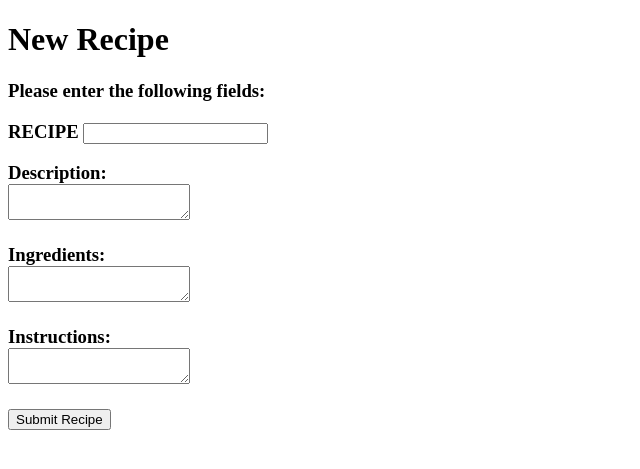
After one commit to lanaiya-legaspi/CMPE131-hw3, a Flask app: page /recipes/new in a window 1280 px wide. The commit adds this page. Shown: the top 469 px of the page, without its empty margins (0-640 px from the left). Run offline with Flask 3, Linux system fonts and the light colour scheme.

Commit message:
adding files for new recipes html shell without form submissions

```diff
--- a/app/forms.py
+++ b/app/forms.py
@@ -1,8 +1,16 @@
 from flask_wtf import FlaskForm
-from wtforms import StringField, PasswordField, BooleanField, SubmitField, validators
+from wtforms import StringField, PasswordField, BooleanField, SubmitField, TextAreaField, validators
 
 class LoginForm(FlaskForm):
 	username = StringField('USERNAME', validators=[validators.DataRequired()])
 	password = PasswordField('PASSWORD', validators=[validators.Length(min=4, max=35)])
 	submit = SubmitField("Sign In")
 	remember_me = BooleanField("Remember Me")
+
+
+class RecipeForm(FlaskForm):
+	title = StringField('RECIPE', validators=[validators.DataRequired()])
+	description = TextAreaField('Description', validators=[validators.DataRequired()])
+	ingredients = TextAreaField('Ingredients', validators=[validators.DataRequired()])
+	instructions = TextAreaField('Instructions', validators=[validators.DataRequired()])
+	submit = SubmitField("Submit Recipe")
--- a/app/routes.py
+++ b/app/routes.py
@@ -1,13 +1,26 @@
 from app import myapp_obj
 from flask import render_template, redirect
-from app.forms import LoginForm
-from app.models import User
+from app.forms import LoginForm, RecipeForm
+from app.models import User #, RecipeList
 from app import db
 
 @myapp_obj.route("/")
+@myapp_obj.route("/recipes")
 def main():
-	name = "Carlos"
-	return render_template("hello.html", name=name)
+	username = "user04732"
+#	recipes = RecipeList()
+	return render_template("recipes.html", username=username)
+
+
+@myapp_obj.route("/recipes/new")
+def new_recipe():
+	form = RecipeForm()
+	if form.validate_on_submit():
+		return redirect("/")
+	else:
+		print("MOOO MOOO")
+	return render_template("new-recipes.html", form=form)
+
 
 @myapp_obj.route("/accounts")
 def users():
--- a/app/templates/login.html
+++ b/app/templates/login.html
@@ -12,7 +12,7 @@
         </p><p>{{form.password()}}</p>
 
         <p>{{form.submit()}}</p>
-        <p>{{form.remember_me()}}</p>
+        <p>{{form.remember_me()}} {{form.remember_me.label}}</p>
     </form>
 
 
--- /dev/null
+++ b/app/templates/new-recipes.html
@@ -0,0 +1,16 @@
+<!DOCTYPE html>
+<html>
+	<head>
+		<title>New Recipe</title>
+	</head>
+	<body>
+		<h1>New Recipe</h1>
+		<h3>Please enter the following fields:</h3>
+
+		<h3>{{form.title.label}} {{form.title}}</h3>
+		<h3>{{form.description.label}}: <br> {{form.description}}</h3>
+		<h3>{{form.ingredients.label}}: <br> {{form.ingredients}}</h3>
+		<h3>{{form.instructions.label}}: <br> {{form.instructions}}</h3>
+		<h3>{{form.submit}}</h3>
+	</body>
+</html>
```
Also changed, not shown: app/models.py (+8 -0 lines), app/templates/recipes.html (added, +13 -0 lines), 1 other file.
